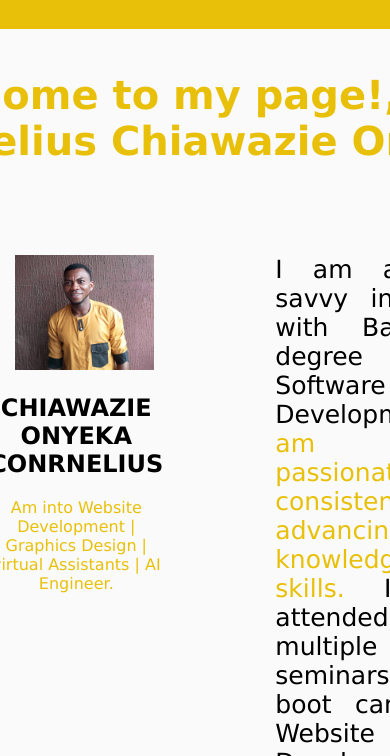
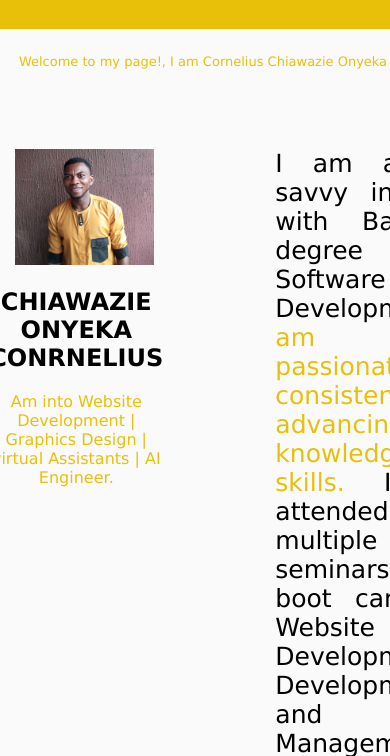
Before and after one commit to ConetOnyeka/My-Profile, a plain HTML site: page index.html in a window 390 px wide. Shown: the part 88-844 px from the top of the page. Drawn offline with Linux system fonts and the light colour scheme.

Commit message:
make changes

```diff
--- a/Style.css
+++ b/Style.css
@@ -209,7 +209,7 @@ h3{
  color: var(--text);
 }
 
-@media (max-width:800px) {
+@media (max-width:425px) {
 
     body{
         background-color:var(--bd);
@@ -217,11 +217,18 @@ h3{
         flex-direction: column;
         align-items: center;
         flex-wrap: nowrap;
+        box-sizing: border-box;
         font-family: var(--font-family);
         margin: 0;
         width: 100%;
         height: auto;
     }
-
+    main{
+        margin-bottom: 5rem;
+    }
+     h1{
+        font-size: small;
+        font-weight: 300;
+     }
 
 }
```
